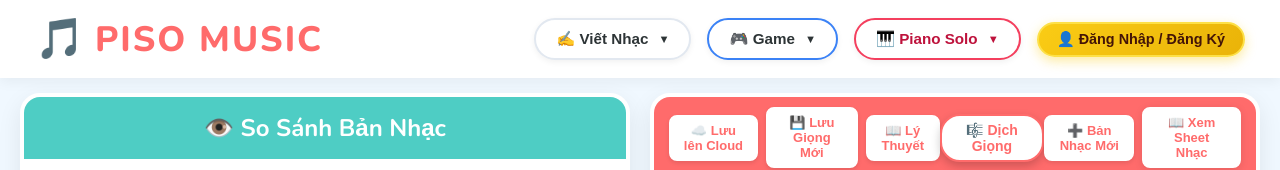
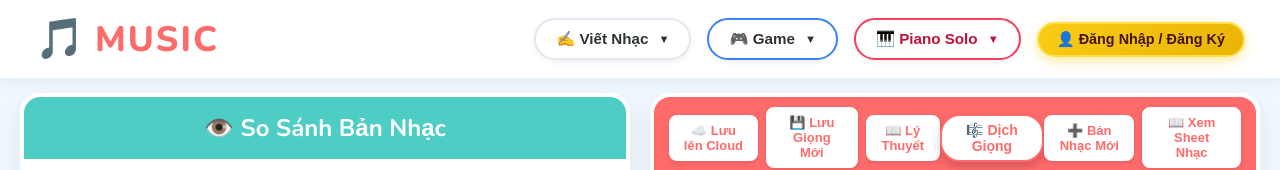
Before and after one commit to infinitehorizons2012-code/piso, a website built with Vite: page index.html in a window 1280 px wide. Shown: the top 170 px of the page. Built offline with nearby package versions, Linux system fonts and the light colour scheme; what abcjs would draw is missing.

Commit message:
style: update application header logo text from 'Piso Music' to 'Music'

```diff
--- a/index.html
+++ b/index.html
@@ -3,7 +3,7 @@
   <head>
     <meta charset="UTF-8" />
     <meta name="viewport" content="width=device-width, initial-scale=1.0" />
-    <title>Piso - Viết Nhạc Nhanh</title>
+    <title>Music - Viết Nhạc Nhanh</title>
     <!-- Add Google Font -->
     <link href="https://fonts.googleapis.com/css2?family=Nunito:wght@400;600;700;800&display=swap" rel="stylesheet">
   </head>
@@ -11,7 +11,7 @@
     <header class="app-header" style="display: flex; justify-content: space-between; align-items: center; padding: 12px 35px; margin-bottom: 15px;">
       <div class="logo" style="justify-content: flex-start; margin: 0; white-space: nowrap; flex-shrink: 0;">
         <span class="logo-icon">🎵</span>
-        <h1 style="margin: 0; font-size: 2.2rem;">Piso Music</h1>
+        <h1 style="margin: 0; font-size: 2.2rem;">Music</h1>
       </div>
       <nav class="app-tabs" style="margin: 0; display: flex; gap: 16px; align-items: center; white-space: nowrap; flex-shrink: 0;">
 
```
